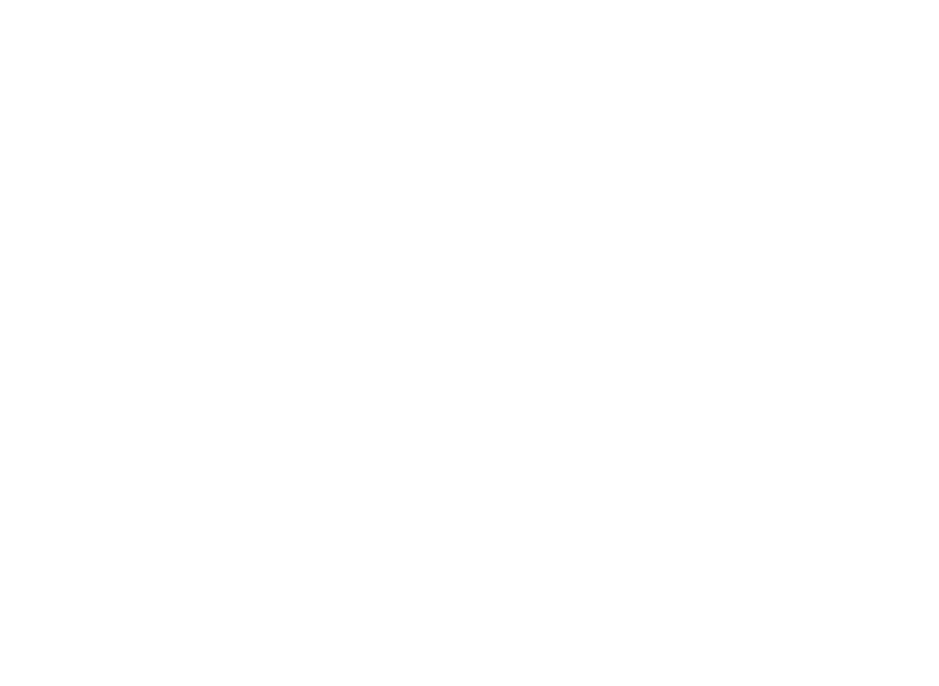
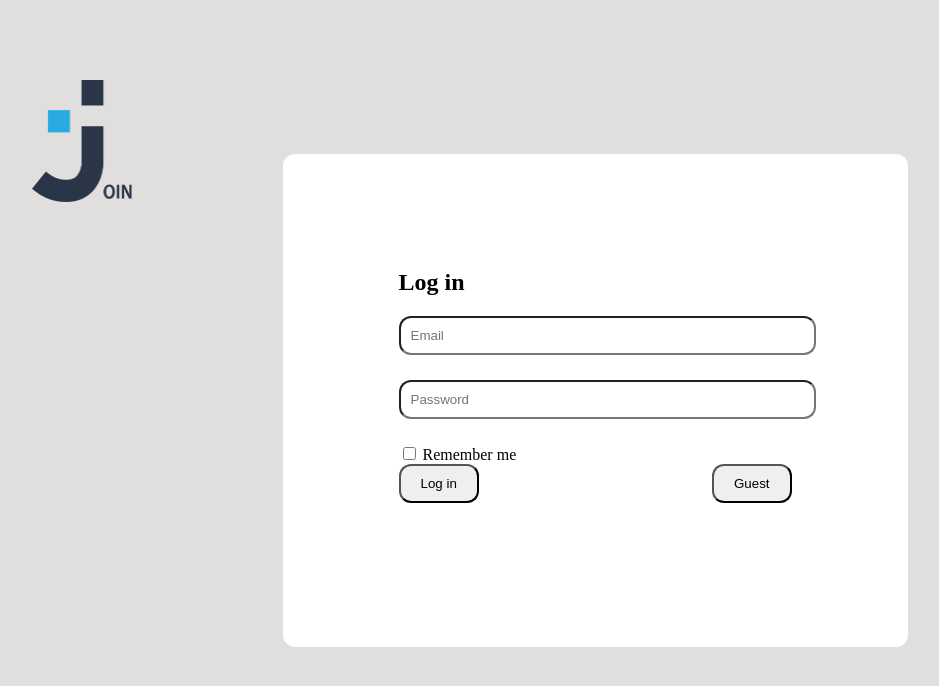
Before and after one commit to OliverAzzolina/Join, a plain HTML site: page index.html in a window 1280 px wide. Shown: the whole page, without its empty margins (45-984 px from the left). Drawn offline with Linux system fonts and the light colour scheme.

Commit message:
insert CSS

```diff
--- /dev/null
+++ b/css/index.css
@@ -0,0 +1,64 @@
+body {
+    width: 100vw;
+    height: 100vh;
+    margin: 0;
+    background-color: rgb(225, 222, 222);
+    display: flex;
+    justify-content: center;
+    align-items: center;
+}
+
+.logo {
+    position: absolute;
+    width: 100.03px;
+    height: 121.97px;
+    top: 80px;
+    left: 77px;
+}
+
+.content {
+    width: 625px;
+    height: 493px;
+    background-color: #FFFFFF;
+    box-sizing: border-box;
+    border-radius: 12px;
+    padding-left: 116px;
+    padding-right: 116px;
+    padding-top: 96px;
+}
+
+.form-group {
+    margin-bottom: 15px;
+    width: 100%;
+    display: flex;
+    flex-direction: column;
+    align-items: flex-start;
+}
+
+.form-group input[type="email"], .form-group input[type="password"] {
+    width: 100%;
+    padding: 10px;
+    margin-bottom: 10px;
+    border-radius: 12px;
+}
+
+.form-group label {
+    display: flex;
+    align-items: center;
+}
+
+.form-group label input[type="checkbox"] {
+    margin-right: 5px;
+}
+
+.button-group {
+    display: flex;
+    justify-content: space-between;
+    width: 100%;
+    border-radius: 12px;
+}
+
+.button-group button {
+    padding: 10px 20px;
+    border-radius: 12px;
+}
--- a/index.html
+++ b/index.html
@@ -3,10 +3,32 @@
 <head>
     <meta charset="UTF-8">
     <meta name="viewport" content="width=device-width, initial-scale=1.0">
-    <title>JOIN-785</title>
-
+    <title>Document</title>
+    <link rel="stylesheet" href="css/index.css">
 </head>
 <body>
+<img src="./img/1.png" alt="Logo" class="logo">
+<div class="content">
+    <h2>Log in</h2>
+    <form>
+        <div class="form-group">
+            <input type="email" placeholder="Email">
+        </div>
+        <div class="form-group">
+            <input type="password" placeholder="Password">
+        </div>
+        <div class="checkbox-group">
+            <label>
+                <input type="checkbox">
+                Remember me
+            </label>
+        </div>
+        <div class="button-group">
+            <button type="submit">Log in</button>
+            <button type="button">Guest</button>
+        </div>
+    </form>
+</div>
 
 </body>
 </html>
```
Also changed, not shown: img/1.png (added).
